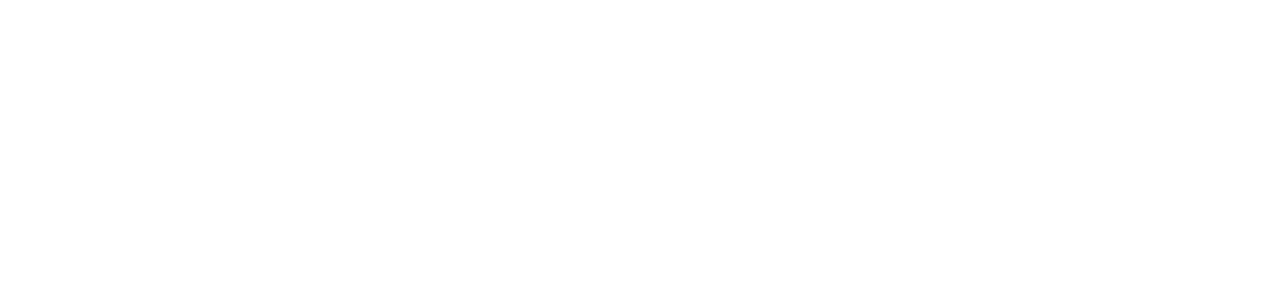
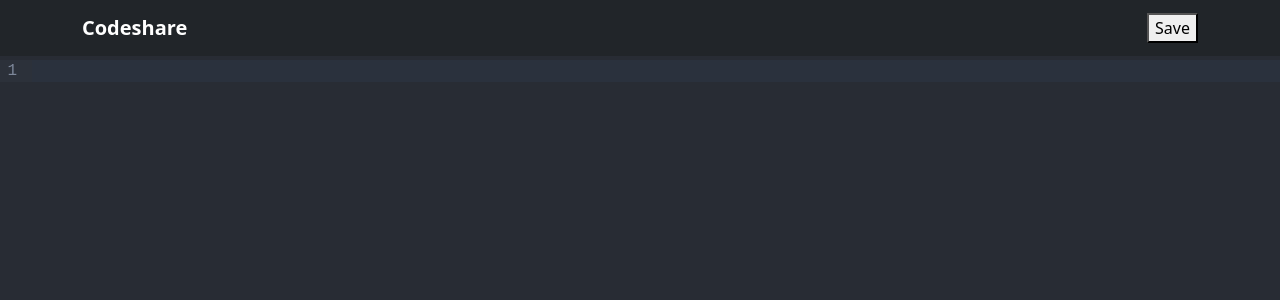
Before and after one commit to Ayush0202/Codeshare-2.0, a React (Create React App) app in the folder client/: page /new in a window 1280 px wide. Before the commit this address had no page. Shown: the top 300 px of the page. Built offline with nearby package versions, Linux system fonts and the light colour scheme.

Commit message:
editor component added

```diff
--- a/client/src/App.js
+++ b/client/src/App.js
@@ -1,9 +1,12 @@
 import React from 'react';
 import { BrowserRouter, Routes, Route } from "react-router-dom";
+
 import HomeBody from './components/HomePage/HomeBody';
 import Login from './components/Login/Login';
 import Register from './components/Register/Register';
 import Dashboard from './components/Dashboard/Dashboard';
+import NewDoc from './components/NewDoc/NewDoc'
+import Editor from './components/Editor/Editor';
 
 function App() {
   return (
@@ -13,6 +16,9 @@
         <Route path="/login" element={<Login />}> </Route>
         <Route path="/register" element={<Register />}> </Route>
         <Route path="/codes" element={<Dashboard />}> </Route>
+        <Route path='/new' element={<NewDoc />}></Route>
+        <Route path='/editor' element={<Editor />}></Route>
+
 
       </Routes>
     </BrowserRouter>
--- /dev/null
+++ b/client/src/components/NewDoc/NewDoc.js
@@ -0,0 +1,78 @@
+import React, { useEffect, useState } from 'react'
+import CodeMirror from "@uiw/react-codemirror";
+import { javascript } from "@codemirror/lang-javascript"
+import { cpp } from '@codemirror/lang-cpp'
+import { css } from '@codemirror/lang-css'
+import { html } from '@codemirror/lang-html'
+import { java } from '@codemirror/lang-java'
+import { php } from '@codemirror/lang-php'
+import { python } from '@codemirror/lang-python'
+import { rust } from '@codemirror/lang-rust'
+import { sql } from '@codemirror/lang-sql'
+import { xml } from '@codemirror/lang-xml'
+
+
+
+import Navbar from '../Header/Navbar'
+
+
+const NewDoc = () => {
+
+    // getting screen height to set height of the editor
+    const [screenHeight, setScreenHeight] = useState(window.innerHeight)
+    const [code, setCode] = useState('');
+
+    useEffect(() => {
+        const handleResize = () => {
+            setScreenHeight(window.innerHeight)
+        }
+
+        window.addEventListener('resize', handleResize)
+
+        return () => {
+            window.removeEventListener('resize', handleResize)
+        }
+    }, [])
+
+
+    // onchange value function for editor
+    const onChangeValue = React.useCallback((value, viewUpdate) => {
+        setCode(value)
+        console.log(value)
+    }, [])
+
+
+    return (
+        <>
+
+            <form >
+
+                <Navbar />
+
+                <CodeMirror
+                    value={code}
+                    height={`${screenHeight}px`}
+                    theme='dark'
+                    extensions={[
+                        javascript({jsx: true}),
+                        cpp(),
+                        css(),
+                        html(),
+                        java(),
+                        php(),
+                        python(),
+                        rust(),
+                        sql(),
+                        xml()
+                    ]}
+                    onChange={onChangeValue}
+
+                />
+
+            </form>
+
+        </>
+    )
+}
+
+export default NewDoc
--- a/client/src/components/header/Navbar.js
+++ b/client/src/components/header/Navbar.js
@@ -22,6 +22,7 @@
           </Nav>
           )}
 
+          {/* custom navbar for dashboard */}
           {location.pathname === '/codes' && (
             <Nav className="d-flex">
               <NavDropdown title="Ayush Kumar Gupta" id="basic-nav-dropdown">
@@ -32,9 +33,10 @@
             </Nav>
           )}
 
+            {/* custom navbar for new document creation page */}
           {location.pathname === '/new' && (
             <Nav className="d-flex">
-            <Nav.Link as={Link} to="/login">Save</Nav.Link>
+            <button type='submit'>Save</button>
           </Nav>
           )}
 
```
Also changed, not shown: client/package.json (+9 -0 lines), 1 other file (tests, documents, lock files or other folders).
